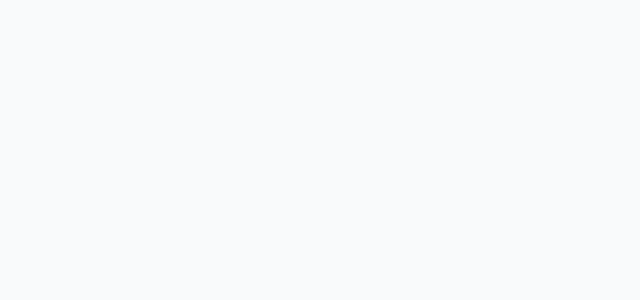
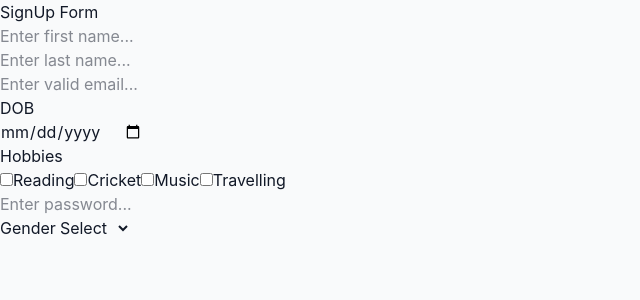
Before and after one commit to vishnu-mathariya/React-Practice, a React (Vite) app: page / in a window 1280 px wide. Shown: the top 300 px of the page, without its empty margins (0-640 px from the left). Built offline with nearby package versions, Linux system fonts and the light colour scheme.

Commit message:
created signUp form

```diff
--- a/src/forms/ControlledForm/SignUpForm.jsx
+++ b/src/forms/ControlledForm/SignUpForm.jsx
@@ -1,9 +1,89 @@
-import React from 'react'
+import React from "react";
 
 export const SignUpForm = () => {
   return (
-    <div>
+    <form>
+      <h2>SignUp Form</h2>
 
-    </div>
-  )
-}
+      <div>
+        <input
+        type="text"
+        placeholder="Enter first name..."
+        name="firstName" />
+      </div>
+
+      <div>
+        <input
+        type="text"
+        placeholder="Enter last name..."
+        name="lastName" />
+      </div>
+
+      <div>
+        <input
+        type="email"
+        placeholder="Enter valid email..."
+        name="email" />
+      </div>
+
+      <div>
+        <p>DOB</p>
+        <input
+        type="date"
+        name="dob"/>
+
+      </div>
+      <p>Hobbies</p>
+      <label>
+        <input
+        type="checkbox"
+        name="hobbies"
+        value="Reading"/>
+        Reading
+      </label>
+
+       <label>
+        <input
+        type="checkbox"
+        name="hobbies"
+        value="Cricket"/>
+        Cricket
+      </label>
+
+
+       <label>
+        <input
+        type="checkbox"
+        name="hobbies"
+        value="Music"/>
+        Music
+      </label>
+
+       <label>
+        <input
+        type="checkbox"
+        name="hobbies"
+        value="Travelling"/>
+        Travelling
+      </label>
+      <div>
+        <input
+          type="password"
+          placeholder="Enter password..."
+          name="password"
+        />
+      </div>
+
+      <div>
+        <lebel>Gender</lebel>
+        <select>
+          <option value="">Select</option>
+          <option value="Male">Male</option>
+          <option value="Female">Female</option>
+        </select>
+
+
+      </div>
+    </form>
+  );
+};
```
